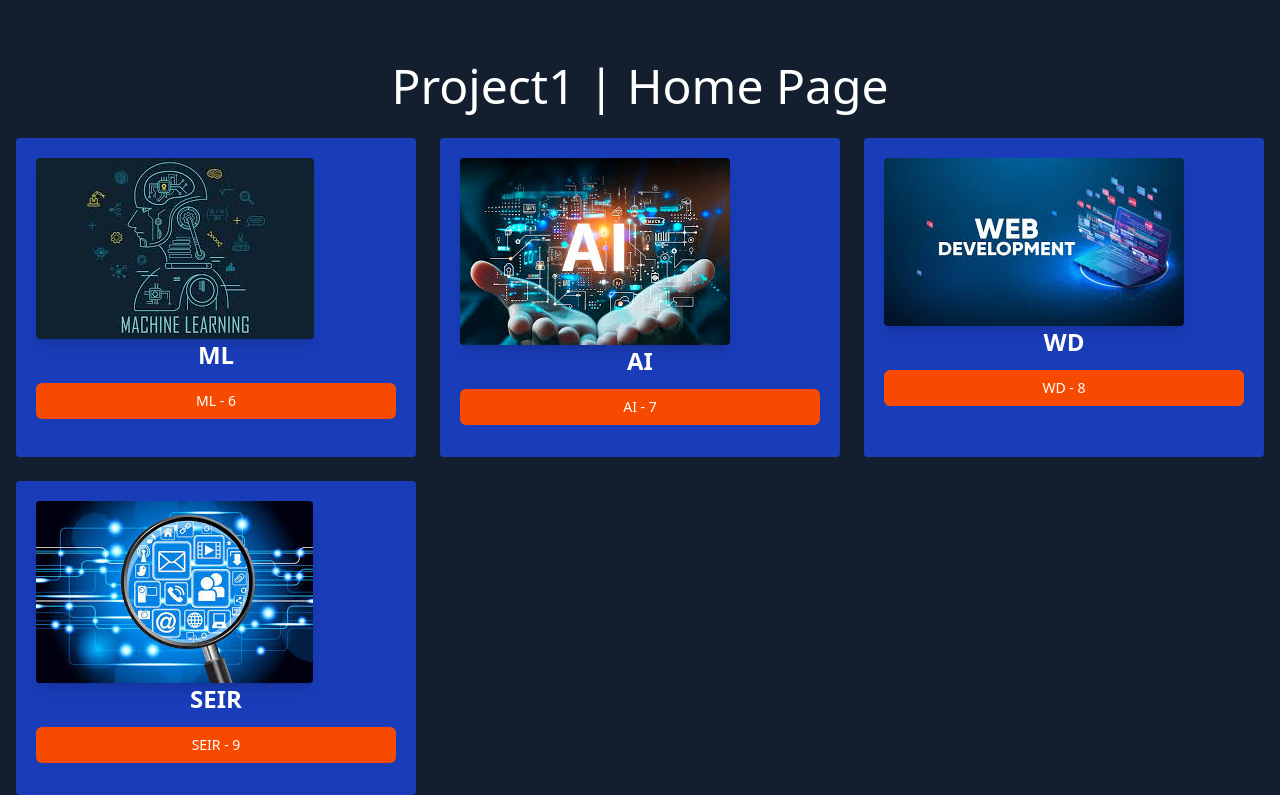
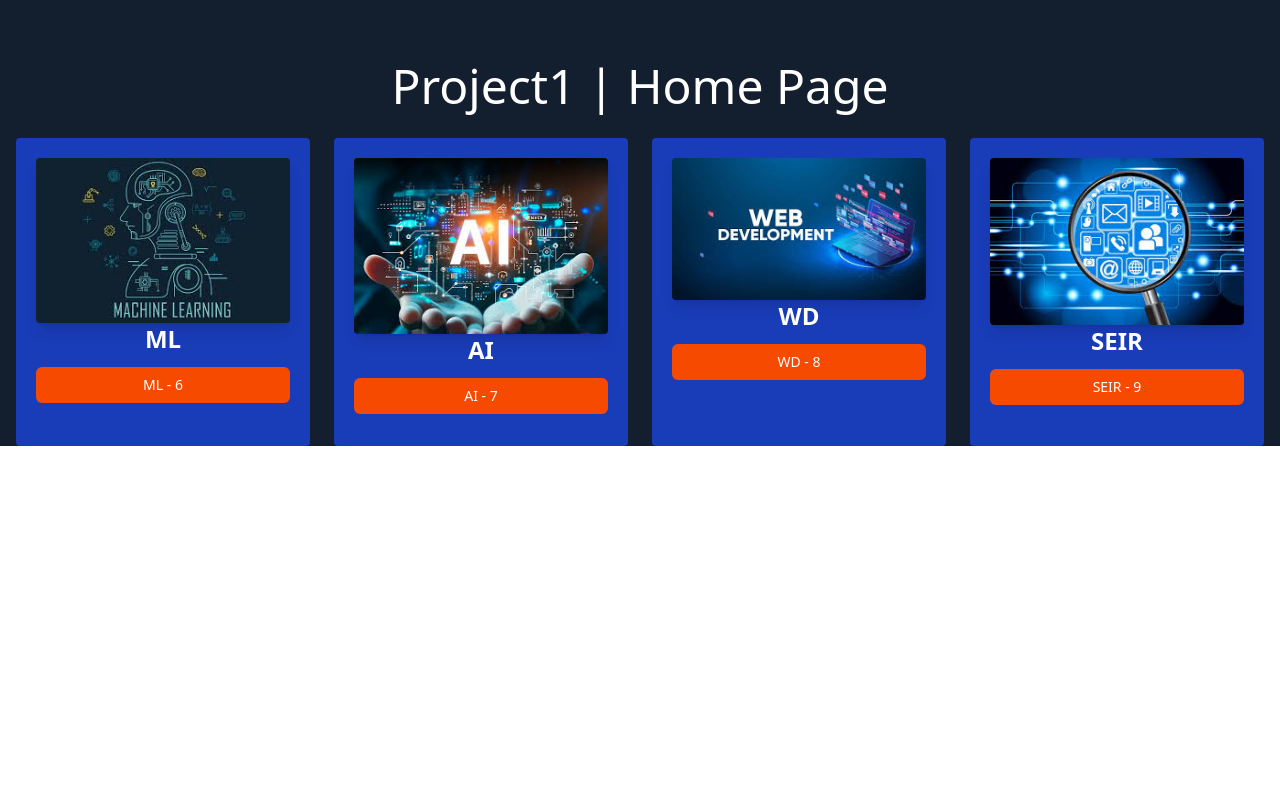
Before and after one commit to AnandPandey/Django_Tutorial, a Django app: page /project1/ in a window 1280 px wide. Shown: the part 24-835 px from the top of the page. After the commit the page ends 470 px from the top, so only its background shows below. Run offline with Django 5.2, Linux system fonts and the light colour scheme; data comes from the database, SQL or seed files in the repository; both versions use the stored data as it was after the commit; some libraries are stand-ins or nearby versions.

Commit message:
all_project.html modification commit

```diff
--- a/project_Django/project1/templates/project1/all_project.html
+++ b/project_Django/project1/templates/project1/all_project.html
@@ -7,7 +7,7 @@ Home Page
 {% block content %}
 <h1>Project1 | Home Page </h1>
 
-<div class="grid grid-cols-3 gap-6 m-4">
+<div class="grid grid-cols-4 gap-6 m-4">
 
     {% for project in projects %}
         <div class="bg-blue-800 p-5 rounded">
--- a/project_Django/theme/static/css/dist/styles.css
+++ b/project_Django/theme/static/css/dist/styles.css
@@ -383,6 +383,9 @@
   }
   .grid-cols-3 {
     grid-template-columns: repeat(3, minmax(0, 1fr));
+  }
+  .grid-cols-4 {
+    grid-template-columns: repeat(4, minmax(0, 1fr));
   }
   .items-center {
     align-items: center;
```
Also changed, not shown: project_Django/db.sqlite3, project_Django/media/projects/AI.jpeg (added), project_Django/media/projects/ML.jpeg (added), project_Django/media/projects/SEIR.jpeg (added), project_Django/media/projects/Screenshot_2025-05-06_140002.png (added), project_Django/media/projects/Screenshot_2025-05-07_113155.png (added), project_Django/media/projects/WD.jpeg (added).
